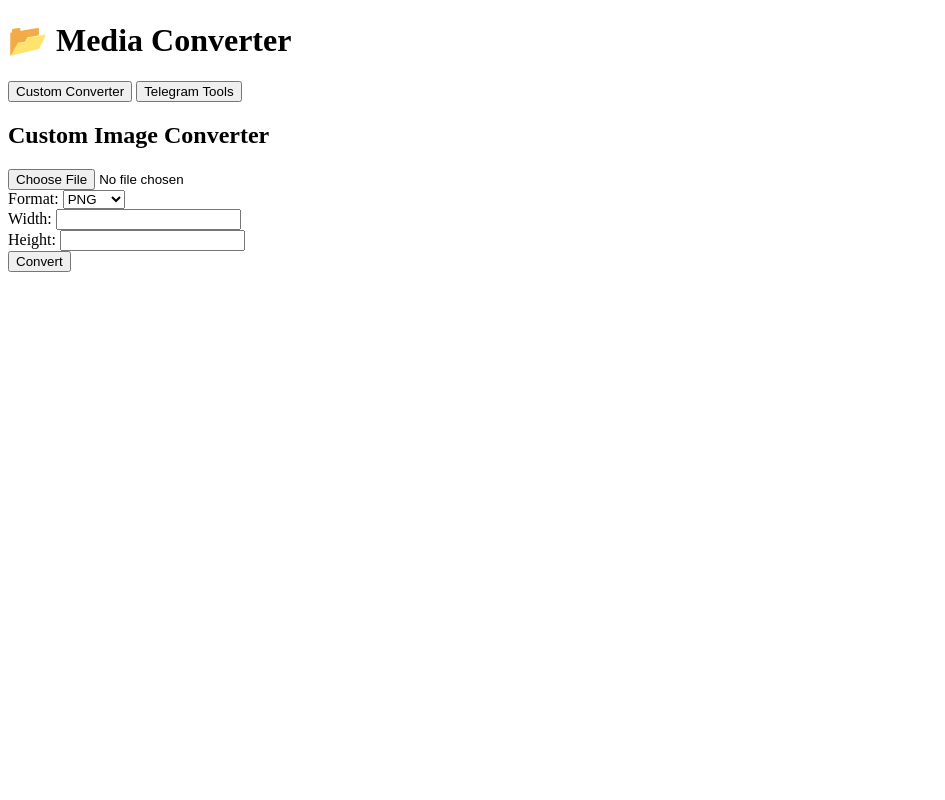
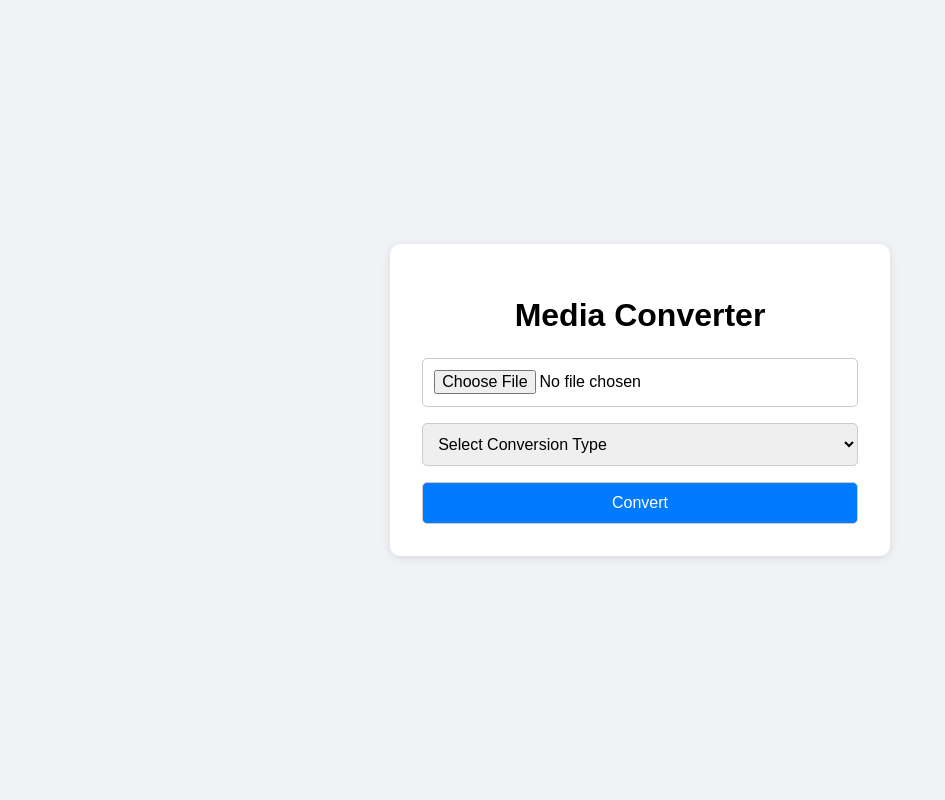
Before and after one commit to Ahmed-GaMz/Media-Converter2, a Flask app: page / in a window 1280 px wide. Shown: the whole page, without its empty margins (0-945 px from the left). Run offline with Flask 3, Linux system fonts and the light colour scheme.

Commit message:
Update index.html

```diff
--- a/templates/index.html
+++ b/templates/index.html
@@ -2,52 +2,87 @@
 <html lang="en">
 <head>
   <meta charset="UTF-8">
+  <meta name="viewport" content="width=device-width, initial-scale=1.0">
   <title>Media Converter</title>
+  <style>
+    * {
+      box-sizing: border-box;
+    }
+
+    body {
+      font-family: Arial, sans-serif;
+      background-color: #f0f2f5;
+      margin: 0;
+      padding: 0;
+      display: flex;
+      align-items: center;
+      justify-content: center;
+      height: 100vh;
+    }
+
+    .container {
+      background: white;
+      padding: 2rem;
+      border-radius: 10px;
+      max-width: 500px;
+      width: 90%;
+      box-shadow: 0 2px 10px rgba(0, 0, 0, 0.1);
+    }
+
+    h1 {
+      text-align: center;
+      margin-bottom: 1.5rem;
+    }
+
+    form {
+      display: flex;
+      flex-direction: column;
+      gap: 1rem;
+    }
+
+    input[type="file"],
+    select,
+    button {
+      padding: 0.7rem;
+      font-size: 1rem;
+      border: 1px solid #ccc;
+      border-radius: 5px;
+    }
+
+    button {
+      background-color: #007bff;
+      color: white;
+      cursor: pointer;
+    }
+
+    button:hover {
+      background-color: #0056b3;
+    }
+
+    @media (max-width: 600px) {
+      .container {
+        padding: 1rem;
+      }
+
+      h1 {
+        font-size: 1.3rem;
+      }
+    }
+  </style>
 </head>
 <body>
-  <h1>📂 Media Converter</h1>
-
-  <!-- زر تبديل بين القسمين -->
-  <button onclick="showTab('custom')">Custom Converter</button>
-  <button onclick="showTab('telegram')">Telegram Tools</button>
-
-  <!-- قسم Custom -->
-  <div id="custom" style="display:block;">
-    <h2>Custom Image Converter</h2>
-    <form action="/convert_image" method="post" enctype="multipart/form-data">
-      <input type="file" name="image" required><br>
-      Format:
-      <select name="format">
-        <option value="png">PNG</option>
-        <option value="jpeg">JPEG</option>
-        <option value="webp">WEBP</option>
-      </select><br>
-      Width: <input type="number" name="width"><br>
-      Height: <input type="number" name="height"><br>
+  <div class="container">
+    <h1>Media Converter</h1>
+    <form method="post" enctype="multipart/form-data">
+      <input type="file" name="file" required>
+      <select name="conversion_type" required>
+        <option value="" disabled selected>Select Conversion Type</option>
+        <option value="custom">Custom</option>
+        <option value="telegram_image">Telegram Image (WEBP)</option>
+        <option value="telegram_video">Telegram Video (WEBM/MP4)</option>
+      </select>
       <button type="submit">Convert</button>
     </form>
   </div>
-
-  <!-- قسم Telegram -->
-  <div id="telegram" style="display:none;">
-    <h2>Telegram Image to WEBP</h2>
-    <form action="/convert_tg_image" method="post" enctype="multipart/form-data">
-      <input type="file" name="image" required><br>
-      <button type="submit">Upload</button>
-    </form>
-
-    <h2>Telegram Video to WEBM (3s)</h2>
-    <form action="/convert_tg_video" method="post" enctype="multipart/form-data">
-      <input type="file" name="video" required><br>
-      <button type="submit">Upload</button>
-    </form>
-  </div>
-
-  <script>
-    function showTab(tab) {
-      document.getElementById('custom').style.display = (tab === 'custom') ? 'block' : 'none';
-      document.getElementById('telegram').style.display = (tab === 'telegram') ? 'block' : 'none';
-    }
-  </script>
 </body>
 </html>
```
